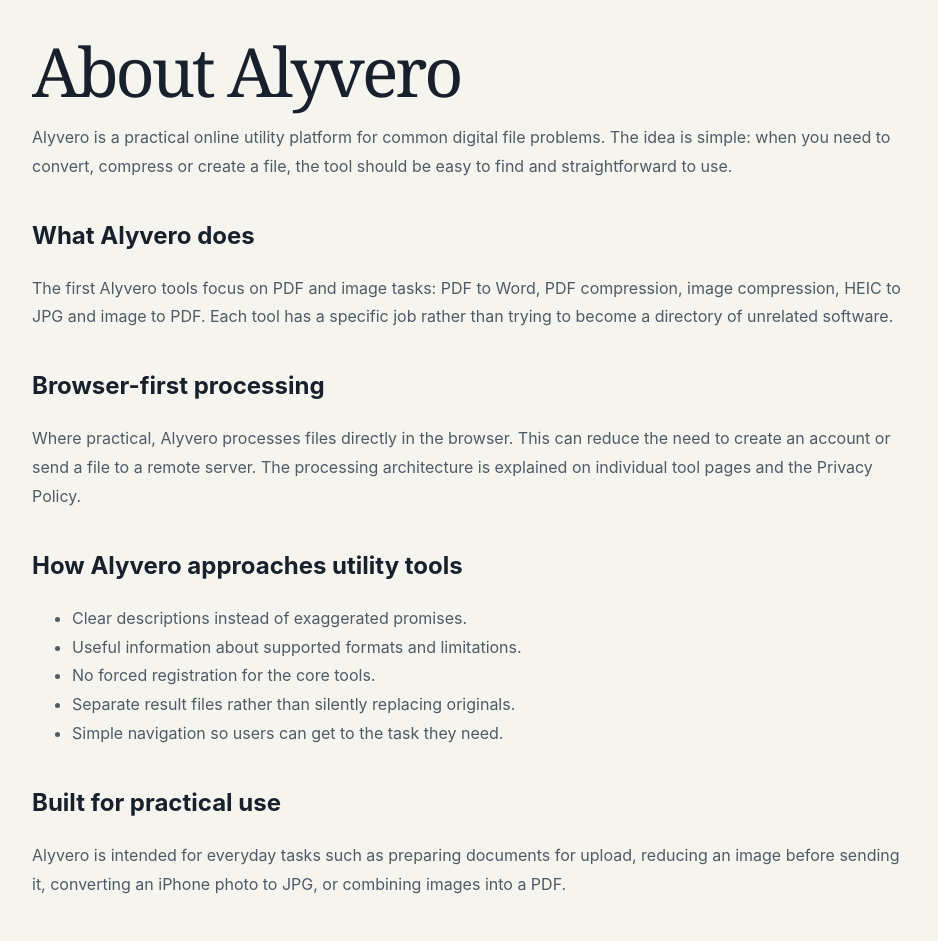
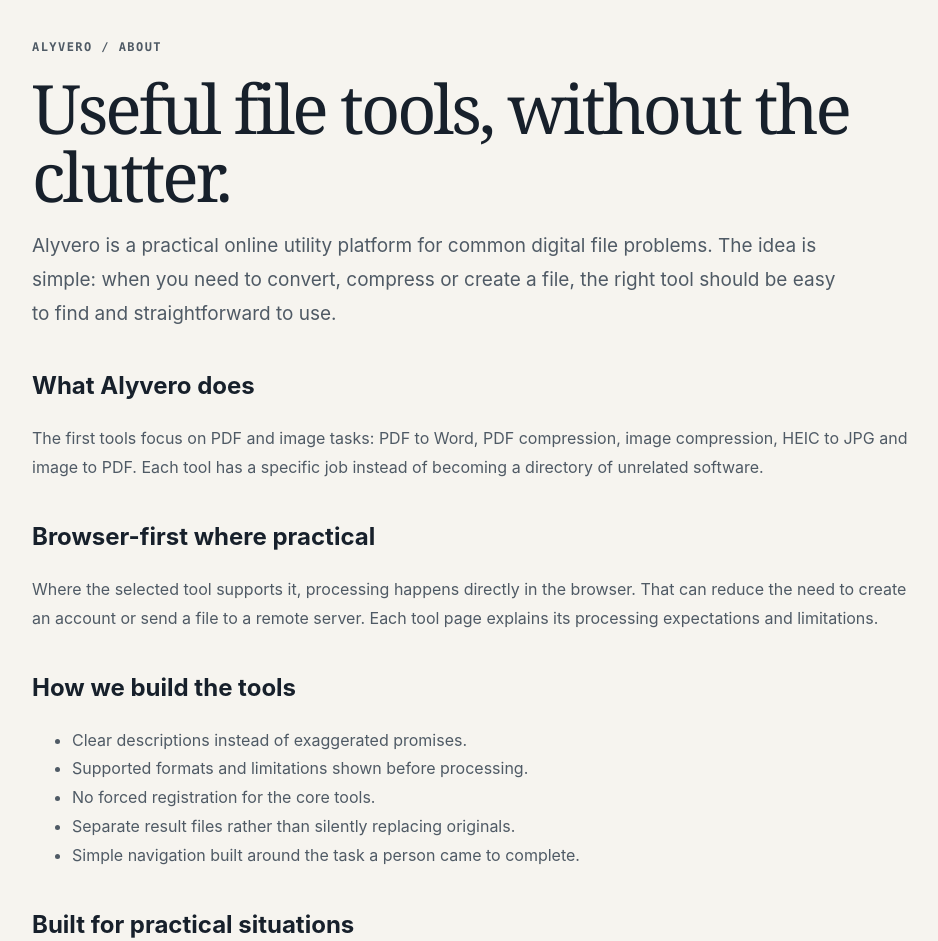
Before and after one commit to rindodi/alyvero, a Next.js app: page /about in a window 1280 px wide. Shown: the part 100-1041 px from the top of the page, without its empty margins (168-1106 px from the left). Built offline with nearby package versions, Linux system fonts and the light colour scheme.

Commit message:
Polish Alyvero content pages

```diff
--- a/app/about/page.tsx
+++ b/app/about/page.tsx
@@ -1,50 +1,13 @@
-export const metadata = {
-  title: "About Alyvero",
-  description: "Learn what Alyvero does, how its browser-first file tools work and why the service focuses on simple digital tasks."
-};
-
-export default function About() {
-  return (
-    <div className="container content-page">
-      <h1>About Alyvero</h1>
-      <p>
-        Alyvero is a practical online utility platform for common digital file problems. The idea is simple:
-        when you need to convert, compress or create a file, the tool should be easy to find and straightforward to use.
-      </p>
-
-      <h2>What Alyvero does</h2>
-      <p>
-        The first Alyvero tools focus on PDF and image tasks: PDF to Word, PDF compression, image compression,
-        HEIC to JPG and image to PDF. Each tool has a specific job rather than trying to become a directory of unrelated
-        software.
-      </p>
-
-      <h2>Browser-first processing</h2>
-      <p>
-        Where practical, Alyvero processes files directly in the browser. This can reduce the need to create an account
-        or send a file to a remote server. The processing architecture is explained on individual tool pages and the
-        Privacy Policy.
-      </p>
-
-      <h2>How Alyvero approaches utility tools</h2>
-      <ul>
-        <li>Clear descriptions instead of exaggerated promises.</li>
-        <li>Useful information about supported formats and limitations.</li>
-        <li>No forced registration for the core tools.</li>
-        <li>Separate result files rather than silently replacing originals.</li>
-        <li>Simple navigation so users can get to the task they need.</li>
-      </ul>
-
-      <h2>Built for practical use</h2>
-      <p>
-        Alyvero is intended for everyday tasks such as preparing documents for upload, reducing an image before
-        sending it, converting an iPhone photo to JPG, or combining images into a PDF.
-      </p>
-
-      <h2>Questions and feedback</h2>
-      <p>
-        Found a problem or have a useful suggestion? Use the <a href="/contact">contact form</a>.
-      </p>
-    </div>
-  );
-}
+import type { Metadata } from "next";
+import Link from "next/link";
+export const metadata:Metadata={title:"About Alyvero",description:"Learn what Alyvero does, how its browser-first file tools work and why the service focuses on practical digital tasks."};
+export default function About(){return <div className="container content-page">
+<p className="eyebrow">Alyvero / about</p><h1>Useful file tools, without the clutter.</h1>
+<p className="lead">Alyvero is a practical online utility platform for common digital file problems. The idea is simple: when you need to convert, compress or create a file, the right tool should be easy to find and straightforward to use.</p>
+<h2>What Alyvero does</h2><p>The first tools focus on PDF and image tasks: PDF to Word, PDF compression, image compression, HEIC to JPG and image to PDF. Each tool has a specific job instead of becoming a directory of unrelated software.</p>
+<h2>Browser-first where practical</h2><p>Where the selected tool supports it, processing happens directly in the browser. That can reduce the need to create an account or send a file to a remote server. Each tool page explains its processing expectations and limitations.</p>
+<h2>How we build the tools</h2><ul><li>Clear descriptions instead of exaggerated promises.</li><li>Supported formats and limitations shown before processing.</li><li>No forced registration for the core tools.</li><li>Separate result files rather than silently replacing originals.</li><li>Simple navigation built around the task a person came to complete.</li></ul>
+<h2>Built for practical situations</h2><p>Alyvero is intended for everyday jobs: preparing a document for an upload portal, reducing a photo before sending it, converting a phone photo from HEIC to JPG, or combining several images into one PDF.</p>
+<h2>Part of the FixTech ecosystem</h2><p>Alyvero is powered by <a href="https://www.fixtech.co.ke" target="_blank" rel="noopener noreferrer">FixTech</a>, an independent technology resource. The two projects have different jobs: FixTech explains technology problems; Alyvero provides focused tools for solving file problems.</p>
+<h2>Questions and feedback</h2><p>Found a problem or have a useful suggestion? <Link href="/contact">Contact Alyvero</Link>.</p>
+</div>}
```
